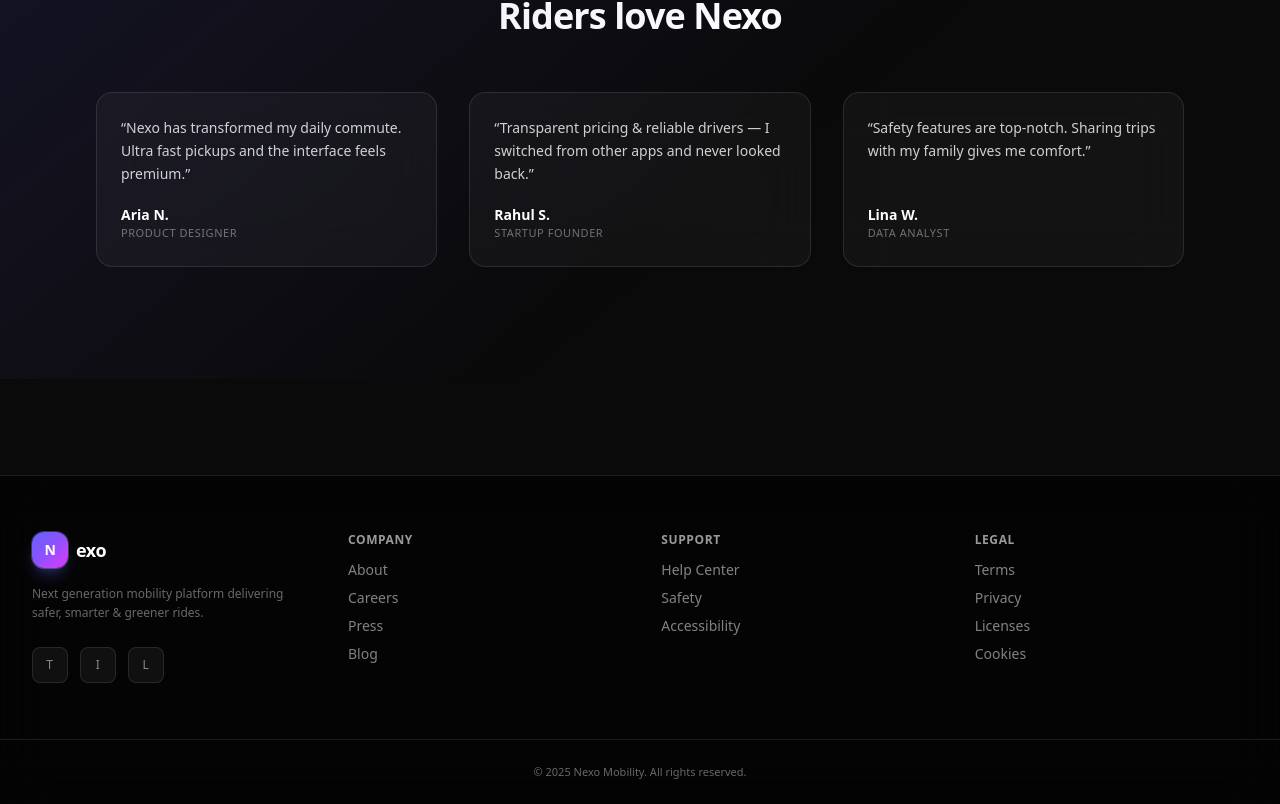
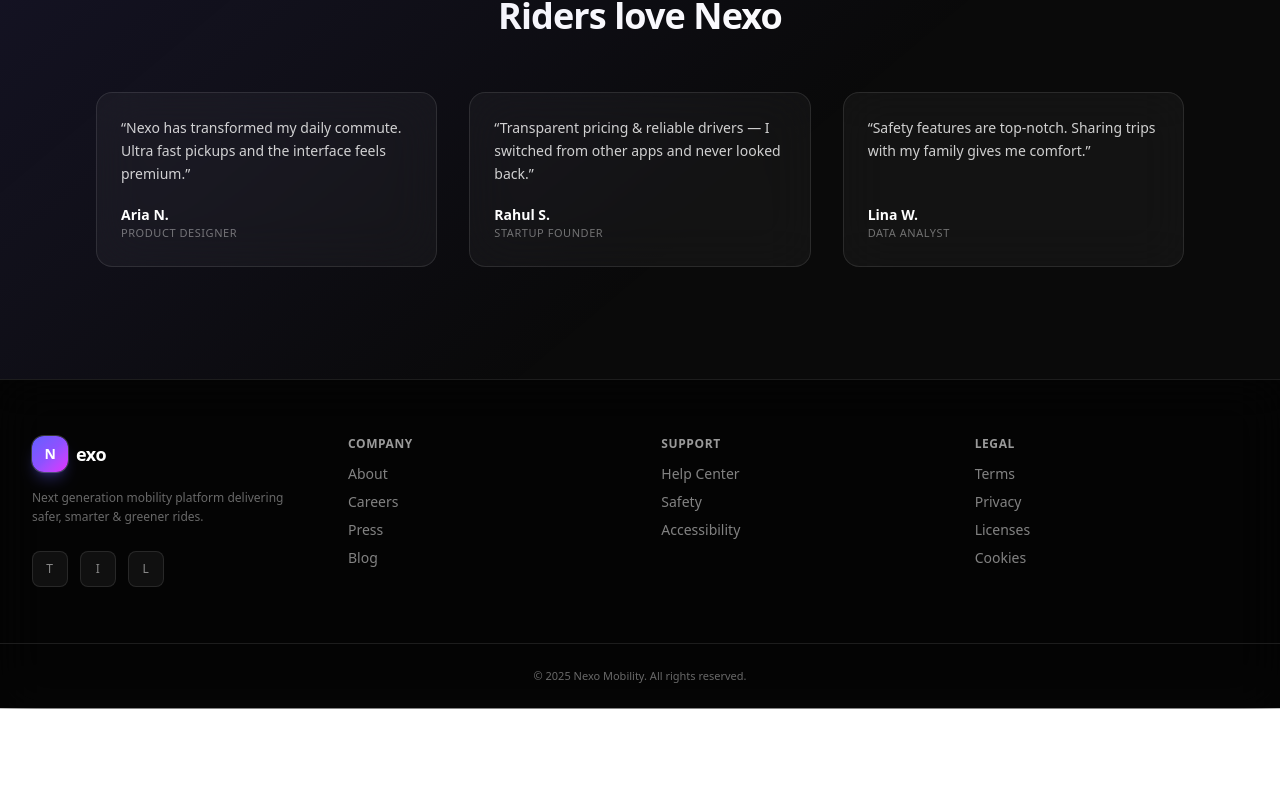
Before and after one commit to anuragbansall/Nexo, a React (Vite) app in the folder client/: page / in a window 1280 px wide. Shown: the part 1565-2369 px from the top of the page. After the commit the page ends 2273 px from the top, so only its background shows below. Built offline with nearby package versions, Linux system fonts and the light colour scheme; no server answers.

Commit message:
Remove unnecessary margin-top from Footer component

```diff
--- a/client/src/components/Footer.jsx
+++ b/client/src/components/Footer.jsx
@@ -28,7 +28,7 @@ const Footer = () => {
     }`;
 
   return (
-    <footer className="relative mt-24 border-t border-white/10 bg-black/60 backdrop-blur-xl">
+    <footer className="relative border-t border-white/10 bg-black/60 backdrop-blur-xl">
       <div className="max-w-7xl mx-auto px-4 sm:px-8 py-14 grid md:grid-cols-4 gap-12 text-sm">
         <div className="space-y-4">
           <div className="flex items-center gap-2">
```
